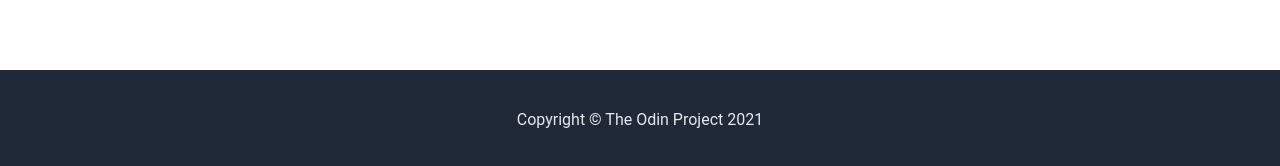
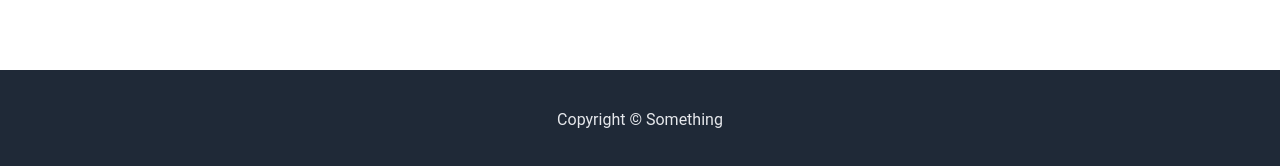
Before and after one commit to Azur-0/flexbox-assignment, a plain HTML site: page index.html in a window 1280 px wide. Shown: the part 1665-1831 px from the top of the page. Drawn offline with Linux system fonts and the light colour scheme.

Commit message:
Update index.html footer text

```diff
--- a/index.html
+++ b/index.html
@@ -95,7 +95,7 @@
     </div>
 
     <div class="footer">
-        Copyright © The Odin Project 2021
+        Copyright © Something
     </div>
 
 
```
